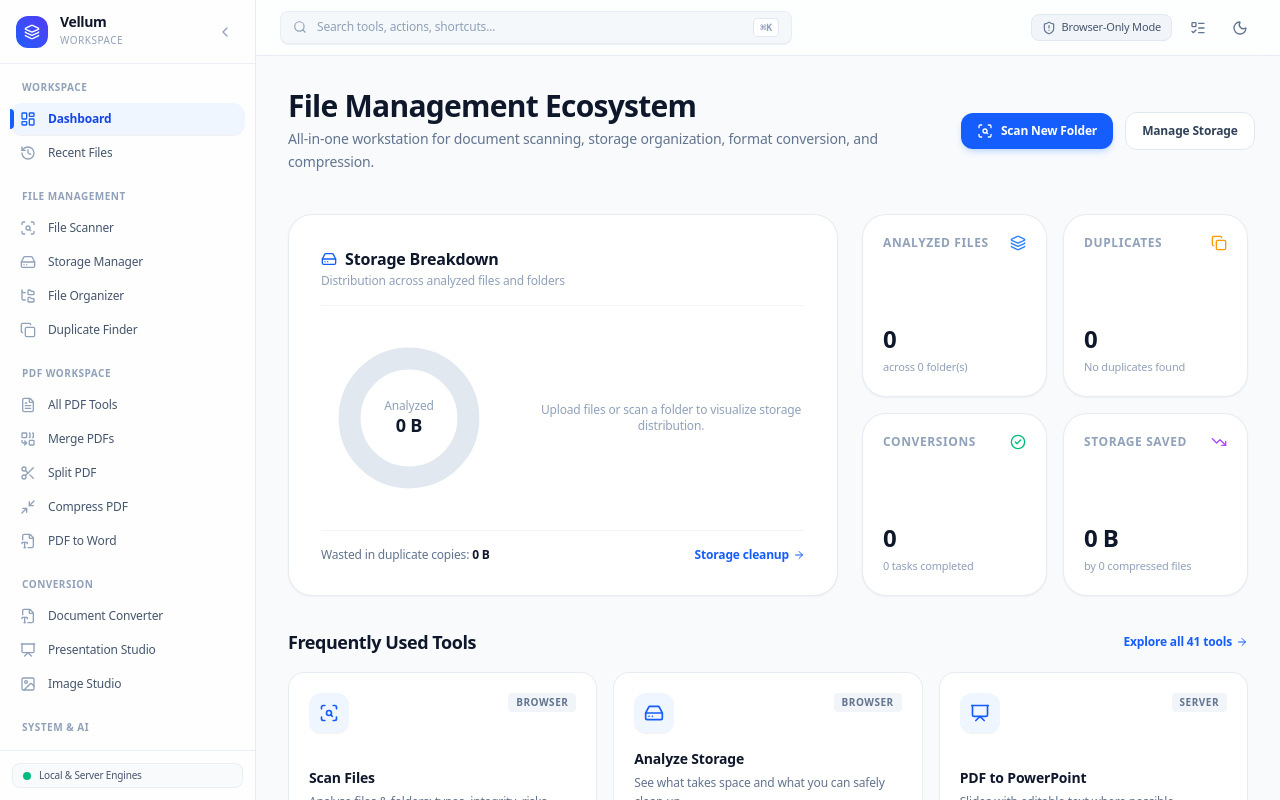
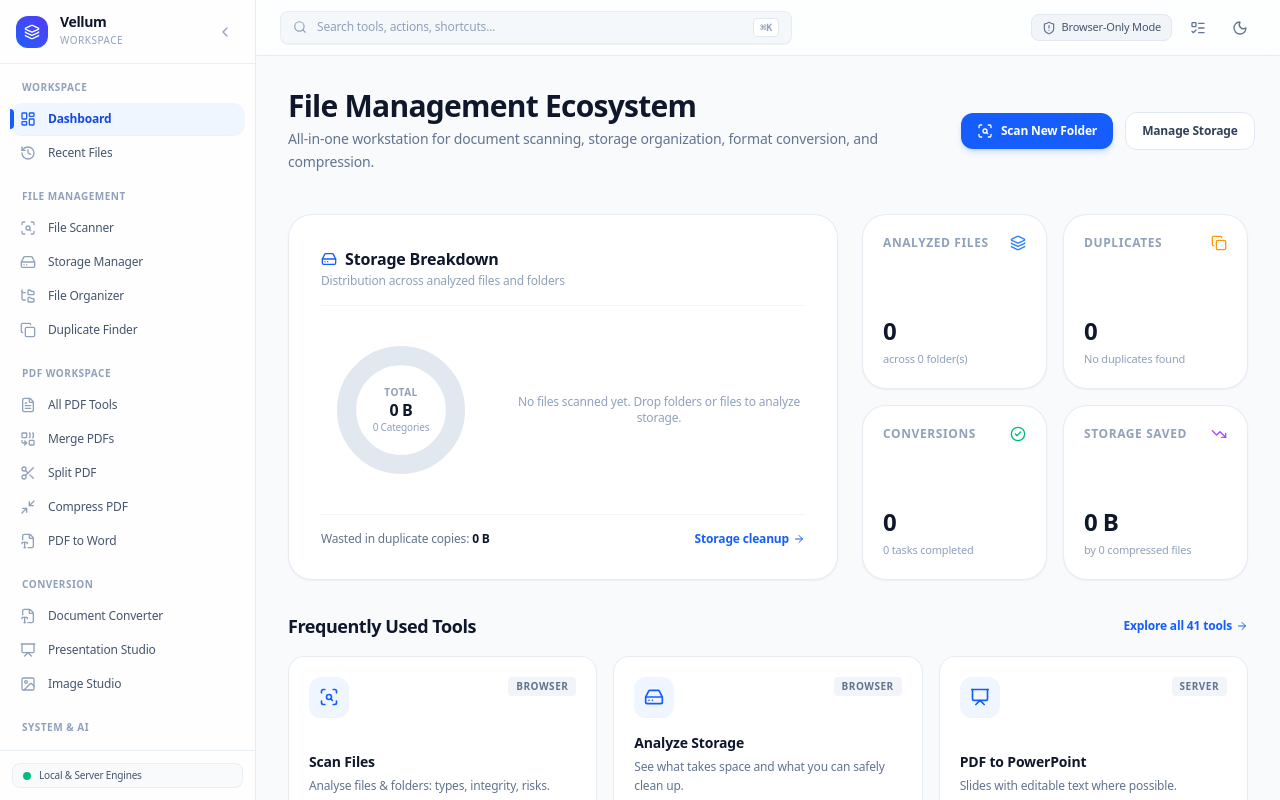
Before and after one commit to aditya-misra346/TwoolKit, a Next.js app in the folder frontend/: page / in a window 1280 px wide. Built offline with nearby package versions, Linux system fonts and the light colour scheme.

Commit message:
Auto-update: 2026-11-03 22:03:55 (1 file(s) modified)

```diff
--- a/frontend/src/components/StorageChart.tsx
+++ b/frontend/src/components/StorageChart.tsx
@@ -1,7 +1,8 @@
 "use client";
 
-import { useMemo } from "react";
+import { useMemo, useState } from "react";
 import { formatBytes, BUCKET_LABEL, type StorageBucket } from "@/lib/fileTypes";
+import clsx from "clsx";
 
 interface StorageChartProps {
   bucketBytes: Record<StorageBucket, number>;
@@ -9,17 +10,19 @@ interface StorageChartProps {
   className?: string;
 }
 
-const BUCKET_HEX: Record<StorageBucket, string> = {
-  documents: "#3b82f6",
-  images: "#10b981",
-  videos: "#f59e0b",
-  audio: "#8b5cf6",
-  archives: "#ec4899",
-  presentations: "#f97316",
-  other: "#64748b",
+const BUCKET_COLORS: Record<StorageBucket, { fill: string; dot: string; text: string }> = {
+  documents: { fill: "#3b82f6", dot: "bg-blue-500", text: "text-blue-500" },
+  images: { fill: "#10b981", dot: "bg-emerald-500", text: "text-emerald-500" },
+  presentations: { fill: "#f97316", dot: "bg-orange-500", text: "text-orange-500" },
+  videos: { fill: "#f59e0b", dot: "bg-amber-500", text: "text-amber-500" },
+  audio: { fill: "#8b5cf6", dot: "bg-purple-500", text: "text-purple-500" },
+  archives: { fill: "#ec4899", dot: "bg-pink-500", text: "text-pink-500" },
+  other: { fill: "#64748b", dot: "bg-slate-500", text: "text-slate-500" },
 };
 
 export function StorageChart({ bucketBytes, totalBytes, className }: StorageChartProps) {
+  const [hoveredBucket, setHoveredBucket] = useState<StorageBucket | null>(null);
+
   const slices = useMemo(() => {
     if (totalBytes === 0) return [];
     let startAngle = 0;
@@ -51,9 +54,9 @@ export function StorageChart({ bucketBytes, totalBytes, className }: StorageChar
       const angle = (bytes / totalBytes) * 360;
       const endAngle = startAngle + angle;
 
-      // Arc path calculation (radius 80, inner radius 55)
+      // Arc path calculation (radius 80, inner radius 56)
       const r = 80;
-      const ir = 55;
+      const ir = 56;
       const x1 = 100 + r * Math.cos(((startAngle - 90) * Math.PI) / 180);
       const y1 = 100 + r * Math.sin(((startAngle - 90) * Math.PI) / 180);
       const x2 = 100 + r * Math.cos(((endAngle - 90) * Math.PI) / 180);
@@ -71,7 +74,7 @@ export function StorageChart({ bucketBytes, totalBytes, className }: StorageChar
         bucket: b,
         bytes,
         pct,
-        color: BUCKET_HEX[b],
+        color: BUCKET_COLORS[b].fill,
         label: BUCKET_LABEL[b],
         startAngle,
         endAngle,
@@ -84,69 +87,113 @@ export function StorageChart({ bucketBytes, totalBytes, className }: StorageChar
     return items;
   }, [bucketBytes, totalBytes]);
 
+  const activeSlice = hoveredBucket ? slices.find((s) => s.bucket === hoveredBucket) : null;
+
   return (
-    <div className={`flex flex-col sm:flex-row items-center gap-6 sm:gap-10 ${className || ""}`}>
-      {/* Donut Chart */}
-      <div className="relative w-44 h-44 shrink-0">
+    <div className={`flex flex-col sm:flex-row items-center gap-6 sm:gap-8 ${className || ""}`}>
+      {/* Donut Chart with Center Data Summary */}
+      <div className="relative w-40 h-40 shrink-0 select-none">
         <svg viewBox="0 0 200 200" className="w-full h-full transform -rotate-90">
           {totalBytes === 0 ? (
             <circle
               cx="100"
               cy="100"
-              r="67.5"
+              r="68"
               fill="transparent"
               stroke="#e2e8f0"
-              strokeWidth="25"
+              strokeWidth="24"
               className="dark:stroke-slate-800"
             />
           ) : (
-            slices.map((slice) => (
+            slices.map((slice) => {
+              const isHovered = hoveredBucket === slice.bucket;
+              return (
                 <path
                   key={slice.bucket}
                   d={slice.pathD}
                   fill={slice.color}
-                className="transition-all hover:opacity-85 cursor-pointer"
-              >
-                <title>
-                  {slice.label}: {formatBytes(slice.bytes)} ({slice.pct.toFixed(1)}%)
-                </title>
-              </path>
-            ))
+                  className="transition-all duration-200 cursor-pointer hover:opacity-90"
+                  style={{
+                    transformOrigin: "100px 100px",
+                    transform: isHovered ? "scale(1.04)" : "scale(1)",
+                  }}
+                  onMouseEnter={() => setHoveredBucket(slice.bucket)}
+                  onMouseLeave={() => setHoveredBucket(null)}
+                />
+              );
+            })
           )}
         </svg>
 
         {/* Center Text */}
-        <div className="absolute inset-0 flex flex-col items-center justify-center pointer-events-none text-center">
-          <span className="text-xs text-slate-400 font-medium">Analyzed</span>
-          <span className="text-base sm:text-lg font-bold text-slate-900 dark:text-white leading-tight">
+        <div className="absolute inset-0 flex flex-col items-center justify-center pointer-events-none text-center px-2">
+          {activeSlice ? (
+            <>
+              <span className="text-[10px] uppercase font-bold text-slate-400 dark:text-slate-500 truncate max-w-[90px]">
+                {activeSlice.label}
+              </span>
+              <span className="text-base font-extrabold text-slate-900 dark:text-white tracking-tight leading-none mt-0.5">
+                {activeSlice.pct.toFixed(0)}%
+              </span>
+              <span className="text-[10px] text-slate-400 font-mono mt-0.5">
+                {formatBytes(activeSlice.bytes)}
+              </span>
+            </>
+          ) : (
+            <>
+              <span className="text-[10px] uppercase font-bold text-slate-400 dark:text-slate-500 tracking-wider">
+                Total
+              </span>
+              <span className="text-base font-extrabold text-slate-900 dark:text-white tracking-tight leading-none mt-0.5">
                 {formatBytes(totalBytes)}
               </span>
+              <span className="text-[10px] text-slate-400 mt-0.5">
+                {slices.length} Categories
+              </span>
+            </>
+          )}
         </div>
       </div>
 
-      {/* Legend & Breakdown */}
-      <div className="flex-1 w-full grid grid-cols-2 gap-y-2.5 gap-x-4">
+      {/* Category Pills & Breakdown Grid */}
+      <div className="flex-1 w-full grid grid-cols-2 gap-2 text-xs">
         {slices.length === 0 ? (
-          <div className="col-span-2 text-xs text-slate-400 py-4 text-center">
-            Upload files or scan a folder to visualize storage distribution.
+          <div className="col-span-2 text-slate-400 dark:text-slate-500 text-xs py-4 text-center">
+            No files scanned yet. Drop folders or files to analyze storage.
           </div>
         ) : (
-          slices.map((slice) => (
-            <div key={slice.bucket} className="flex items-center justify-between text-xs min-w-0">
-              <div className="flex items-center gap-2 truncate">
-                <span
-                  className="w-2.5 h-2.5 rounded-full shrink-0"
-                  style={{ backgroundColor: slice.color }}
-                />
+          slices.map((slice) => {
+            const isHovered = hoveredBucket === slice.bucket;
+            const style = BUCKET_COLORS[slice.bucket];
+            return (
+              <div
+                key={slice.bucket}
+                onMouseEnter={() => setHoveredBucket(slice.bucket)}
+                onMouseLeave={() => setHoveredBucket(null)}
+                className={clsx(
+                  "p-2 rounded-xl border transition-all cursor-pointer flex items-center justify-between gap-2",
+                  isHovered
+                    ? "bg-slate-100/90 dark:bg-slate-800 border-slate-300 dark:border-slate-600 scale-[1.02]"
+                    : "bg-slate-50/70 dark:bg-slate-900/60 border-slate-200/60 dark:border-slate-800/60 hover:border-slate-300"
+                )}
+              >
+                <div className="flex items-center gap-2 min-w-0">
+                  <span className={`w-2 h-2 rounded-full ${style.dot} shrink-0`} />
                   <span className="font-medium text-slate-700 dark:text-slate-300 truncate">
                     {slice.label}
                   </span>
                 </div>
-              <span className="text-slate-500 dark:text-slate-400 font-semibold ml-2 shrink-0">
-                {slice.pct.toFixed(0)}%
+                <div className="text-right shrink-0">
+                  <span className="font-semibold text-slate-900 dark:text-white font-mono text-[11px]">
+                    {formatBytes(slice.bytes)}
+                  </span>
+                  <span className="text-[10px] text-slate-400 ml-1">
+                    ({slice.pct.toFixed(0)}%)
                   </span>
                 </div>
-          ))
+              </div>
+            );
+          })
         )}
       </div>
     </div>
```
Lines whose indentation alone changed are shown as unchanged.
